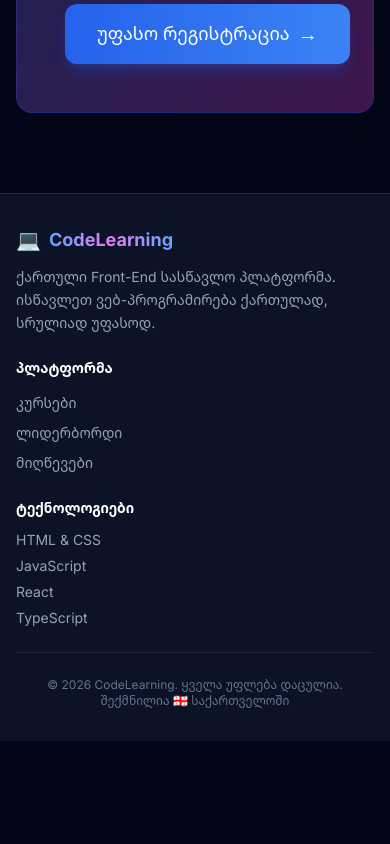
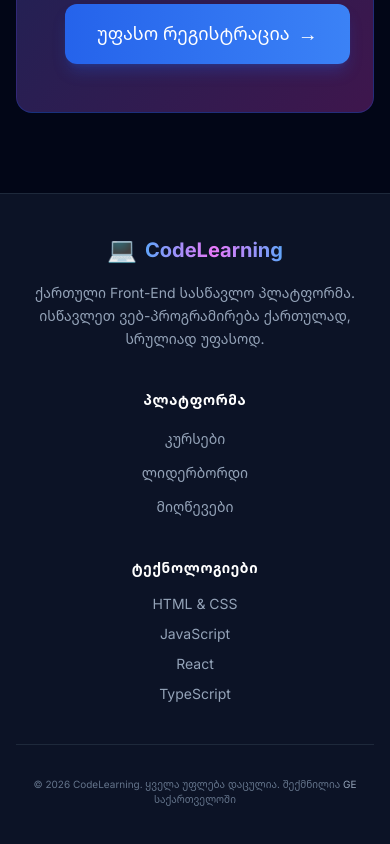
Before and after one commit to RamazBagdadishvili/codelearning-fullstack, a React (Vite) app in the folder frontend/: page / in a window 390 px wide. Shown: the part 4116-4960 px from the top of the page. Before the commit the page ends 4857 px from the top, so only its background shows below. Built offline with nearby package versions, Linux system fonts and the light colour scheme; no server answers.

Commit message:
style: optimize footer for mobile with centered text and grid layout

```diff
--- a/frontend/src/components/Footer.tsx
+++ b/frontend/src/components/Footer.tsx
@@ -3,32 +3,32 @@ import { Link } from 'react-router-dom';
 export default function Footer() {
     return (
         <footer className="bg-dark-900/80 border-t border-dark-800 mt-auto">
-            <div className="max-w-7xl mx-auto px-4 sm:px-6 lg:px-8 py-8">
-                <div className="grid grid-cols-1 md:grid-cols-4 gap-6">
+            <div className="max-w-7xl mx-auto px-4 sm:px-6 lg:px-8 py-10">
+                <div className="grid grid-cols-1 sm:grid-cols-2 md:grid-cols-4 gap-10 md:gap-6">
                     {/* ლოგო */}
-                    <div className="col-span-1 md:col-span-2">
-                        <Link to="/" className="flex items-center space-x-2 mb-3">
-                            <span className="text-xl">💻</span>
-                            <span className="text-lg font-bold gradient-text">CodeLearning</span>
+                    <div className="col-span-1 sm:col-span-2 text-center md:text-left">
+                        <Link to="/" className="inline-flex items-center space-x-2 mb-4">
+                            <span className="text-2xl">💻</span>
+                            <span className="text-xl font-bold gradient-text">CodeLearning</span>
                         </Link>
-                        <p className="text-dark-400 text-sm max-w-md leading-relaxed">
+                        <p className="text-dark-400 text-sm max-w-sm mx-auto md:mx-0 leading-relaxed">
                             ქართული Front-End სასწავლო პლატფორმა. ისწავლეთ ვებ-პროგრამირება ქართულად, სრულიად უფასოდ.
                         </p>
                     </div>
 
                     {/* ბმულები */}
-                    <div>
-                        <h4 className="text-white font-semibold text-sm mb-3">პლატფორმა</h4>
-                        <ul className="space-y-1.5">
+                    <div className="text-center md:text-left">
+                        <h4 className="text-white font-semibold text-sm mb-4 uppercase tracking-wider">პლატფორმა</h4>
+                        <ul className="space-y-2.5">
                             <li><Link to="/courses" className="text-dark-400 hover:text-primary-400 transition-colors text-sm">კურსები</Link></li>
                             <li><Link to="/leaderboard" className="text-dark-400 hover:text-primary-400 transition-colors text-sm">ლიდერბორდი</Link></li>
                             <li><Link to="/achievements" className="text-dark-400 hover:text-primary-400 transition-colors text-sm">მიღწევები</Link></li>
                         </ul>
                     </div>
 
-                    <div>
-                        <h4 className="text-white font-semibold text-sm mb-3">ტექნოლოგიები</h4>
-                        <ul className="space-y-1.5 text-dark-400 text-sm">
+                    <div className="text-center md:text-left">
+                        <h4 className="text-white font-semibold text-sm mb-4 uppercase tracking-wider">ტექნოლოგიები</h4>
+                        <ul className="space-y-2.5 text-dark-400 text-sm">
                             <li>HTML & CSS</li>
                             <li>JavaScript</li>
                             <li>React</li>
@@ -37,9 +37,9 @@ export default function Footer() {
                     </div>
                 </div>
 
-                <div className="border-t border-dark-800 mt-6 pt-6 text-center">
-                    <p className="text-dark-500 text-xs">
-                        © {new Date().getFullYear()} CodeLearning. ყველა უფლება დაცულია. შექმნილია 🇬🇪 საქართველოში
+                <div className="border-t border-dark-800 mt-10 pt-8 text-center">
+                    <p className="text-dark-500 text-[10px] sm:text-xs">
+                        © {new Date().getFullYear()} CodeLearning. ყველა უფლება დაცულია. შექმნილია <span className="text-dark-400">GE</span> საქართველოში
                     </p>
                 </div>
             </div>
```
